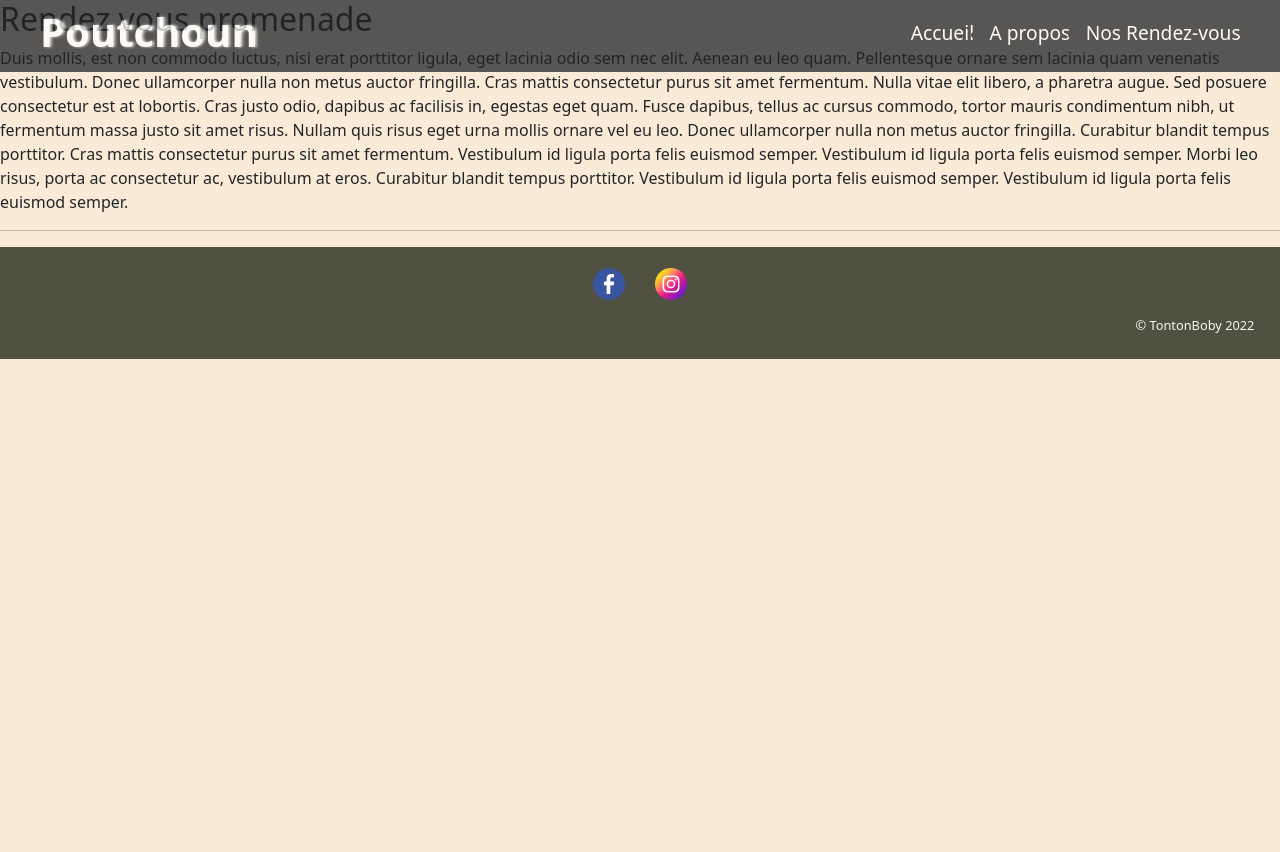
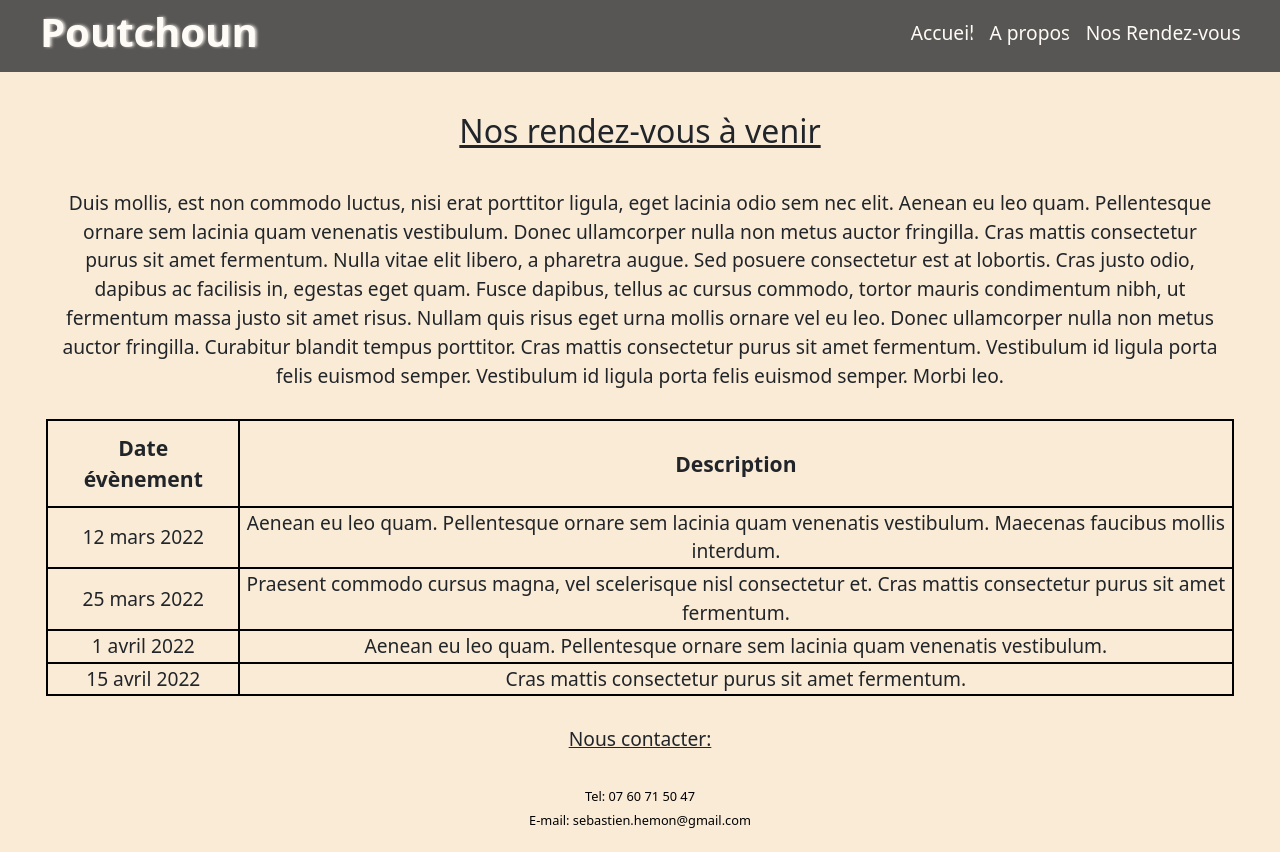
Before and after one commit to Tontonboby/Site-First-Eval, a PHP site: page /NosRendezVous.html in a window 1280 px wide. Shown: the top 852 px of the page. Before the commit the page ends 359 px from the top, so only its background shows below. Run offline with PHP 8.4, Linux system fonts and the light colour scheme.

Commit message:
modification esthetique accueil-a propos- Nos rdv

```diff
--- a/A_propos.css
+++ b/A_propos.css
@@ -99,6 +99,7 @@ footer {
   background-color: #515142;
   width: 100%;
   height: 10vh;
+
 }
 
 .Footer_socialMedia {
--- a/NosRendezVous.css
+++ b/NosRendezVous.css
@@ -20,7 +20,8 @@ header {
 }
 
 .navbar {
-  position: sticky;
+  position: fixed;
+  top: 0;
   width: 100vw;
   opacity: 0.75;
 }
@@ -48,33 +49,38 @@ li a {
   margin-right: 0.8em;
 }
 
-/* IMAGE PRINCIPALE */
-
-body #image_main {
-  background: url(assets/Chouquette-mobile.jpg) no-repeat fixed 0% 0%;
-  background-position: top 0%;
-  /* display: flex;
-  align-items: center; */
-  background-size: 100%;
-  height: 65vh;
-  padding-top: 0px;
+main {
+  margin-top: 5em;
+  padding: 0.5em;
+  text-align: center;
 }
 
-.presentation h2 {
-  margin-top: 1.5em;
-  margin-bottom: 0.5rem;
-  font-weight: 500;
-  line-height: 1.2;
-  display: flex;
-  justify-content: center;
+h2 {
+  text-align: center;
+  text-decoration: underline;
+  margin-top: 1em;
+  margin-bottom: 1.2em;
 }
 
-.presentation p {
-  text-align: center;
-  padding: 1.5em 1.5em;
+p {
+  font-size: 0.6em;
+  margin: 1.5em;
 }
 
-/* FOOTER */
+.evenement {
+  margin-top: 3em;
+}
+
+table {
+  font-size: 0.6em;
+  margin: 1.5em;
+}
+th {
+  border: 0.5px solid black;
+}
+tr td {
+  border: 0.5px solid black;
+}
 
 .contact {
   text-align: center;
@@ -93,27 +99,22 @@ body #image_main {
 
 .map {
   display: flex;
-  text-align: center;
-  margin-top: 2em;
-  margin: 1em 1em;
+  justify-content: center;
+  margin: 1.5em 1.5em;
 }
 
-hr {
-  width: 50% 50%;
+/* FOOTER */
+footer {
+  background-color: #515142;
+  width: 100%;
+  height: 10vh;
 }
 
 .Footer_socialMedia {
   text-align: center;
-  padding: 1px;
+  padding-top: 0.5em;
 }
 
-footer {
-  background-color: #515142;
-  width: 100%;
-  height: 10vh;
-  position: absolute;
-  bottom: 0;
-}
 
 .Footer_socialMedia a img {
   text-align: center;
@@ -131,3 +132,101 @@ footer {
   margin-right: 2em;
   margin-top: 0.2em;
 }
+
+/* Mode tablette */
+
+@media screen and (min-width: 810px) {
+
+  .navbar {
+    align-items: self-end;
+    padding-right: 1.5em;
+  }
+
+  h1 ul li {
+    color: white;
+    list-style-type: none;
+    display: flex;
+    text-align: center;
+    margin: 1.5em;
+  }
+
+  li a {
+    text-decoration: none;
+    color: white;
+    font-size: 1em;
+    margin-right: 0.8em;
+  }
+
+  ul {
+    display: flex;
+  }
+
+  main {
+    margin-top: 3em;
+    padding: 2em;
+    text-align: center;
+  }
+
+  p {
+    font-size: 1.2em;
+    margin: 1.5em;
+  }
+
+  .evenement {
+    display: grid;
+    justify-content: center;
+  }
+
+  table {
+    font-size: 0.6em;
+    margin: 1.5em;
+  }
+  th {
+    border: 1px solid black;
+    font-size: 1.5em;
+    font-weight: bold;
+    padding: 0.5em;
+  }
+  tr td {
+    border: 1px solid black;
+    font-size: 1.5em;
+  }
+
+  .copyright {
+    font-size: 0.8em;
+  }
+}
+
+/* Mode ecran pc  */
+
+@media screen and (min-width: 1080px) {
+
+  li a {
+    font-size: 1.2em;
+  }
+
+  table {
+    font-size: 0.6em;
+    margin: 1.5em;
+  }
+  th {
+    border: 2px solid black;
+    font-size: 2.2em;
+    font-weight: bold;
+    padding: 0.5em;
+  }
+  tr td {
+    border: 2px solid black;
+    font-size: 2em;
+  }
+
+  footer {
+    background-color: #515142;
+    width: 100%;
+    height: 14vh;
+  }
+
+  .copyright {
+    font-size: 0.8em;
+  }
+}
--- a/NosRendezVous.html
+++ b/NosRendezVous.html
@@ -7,8 +7,9 @@
     <meta name="viewport" content="width=device-width, initial-scale=1.0">
     <title>Mon premier site</title>
     <link rel="shortcut icon" href="assets/pngegg.png">
+    <link href='https://fonts.googleapis.com/css?family=Ubuntu:400,500,700' rel='stylesheet' type='text/css'>
     <link rel="stylesheet" href="bootstrap.min.css">
-    <link rel="stylesheet" href="styles.css">
+    <link rel="stylesheet" href="NosRendezVous.css">
 </head>
 
 <body>
@@ -26,7 +27,7 @@
 
     <main>
         <section>
-            <h2>Rendez vous promenade</h2>
+            <h2>Nos rendez-vous à venir</h2>
             <p>Duis mollis, est non commodo luctus, nisi erat porttitor ligula, eget lacinia odio sem nec elit. Aenean
                 eu
                 leo quam. Pellentesque ornare sem lacinia quam venenatis vestibulum. Donec ullamcorper nulla non metus
@@ -40,14 +41,46 @@
                 fringilla. Curabitur blandit tempus porttitor. Cras mattis consectetur purus sit amet fermentum.
 
                 Vestibulum id ligula porta felis euismod semper. Vestibulum id ligula porta felis euismod semper. Morbi
-                leo
-                risus, porta ac consectetur ac, vestibulum at eros. Curabitur blandit tempus porttitor. Vestibulum id
-                ligula
-                porta felis euismod semper. Vestibulum id ligula porta felis euismod semper.</p>
+                leo.</p>
+        </section>
+
+        <table class="evenement">
+            <tbody>
+                <tr>
+                    <th>Date évènement</th>
+                    <th>Description</th>
+                </tr>
+                <tr>
+                    <td>12 mars 2022</td>
+                    <td>Aenean eu leo quam. Pellentesque ornare sem lacinia quam venenatis vestibulum. Maecenas faucibus
+                        mollis interdum.</td>
+                <tr>
+                <tr>
+                    <td>25 mars 2022</td>
+                    <td>Praesent commodo cursus magna, vel scelerisque nisl consectetur et. Cras mattis consectetur
+                        purus sit amet fermentum.</td>
+                </tr>
+                <td>1 avril 2022</td>
+                <td>Aenean eu leo quam. Pellentesque ornare sem lacinia quam venenatis vestibulum.</td>
+                <tr>
+                    <td>15 avril 2022</td>
+                    <td>Cras mattis consectetur purus sit amet fermentum.</td>
+                </tr>
+            </tbody>
+        </table>
+        <div class="contact">
+            <p>Nous contacter:</p>
+            <a href="tel:06 00 00 00 00">Tel: 07 60 71 50 47</a>
+            </br>
+            <a href="mailto:sebastien.hemon@gmail.com">E-mail: sebastien.hemon@gmail.com</a>
+        </div>
+        <section class="map">
+            <iframe
+                src="https://www.google.com/maps/embed?pb=!1m18!1m12!1m3!1d2901.892475547037!2d-0.40784048452871124!3d43.33743902913327!2m3!1f0!2f0!3f0!3m2!1i1024!2i768!4f13.1!3m3!1m2!1s0xd564584fd28da33%3A0x8fbf232b5161ed74!2sEspace%20des%20Carolins!5e0!3m2!1sfr!2sfr!4v1648420967998!5m2!1sfr!2sfr"
+                width="600" height="450" style="border:0;" allowfullscreen="" loading="lazy"
+                referrerpolicy="no-referrer-when-downgrade"></iframe>
         </section>
     </main>
-
-    <hr>
 
     <footer>
         <div class="Footer_socialMedia">
--- a/styles.css
+++ b/styles.css
@@ -59,7 +59,7 @@ body #image_main {
 }
 
 .presentation h2 {
-  margin-top: 1.5em;
+  margin-top: 1em;
   margin-bottom: 0.5rem;
   font-weight: 500;
   line-height: 1.2;
@@ -74,31 +74,6 @@ body #image_main {
 }
 
 /* FOOTER */
-
-.contact {
-  text-align: center;
-  list-style-type: none;
-}
-
-.contact p {
-  text-decoration: underline;
-}
-
-.contact a {
-  text-decoration: none;
-  color: black;
-  font-size: 0.8em;
-}
-
-.map {
-  display: flex;
-  justify-content: center;
-  margin: 1.5em 1.5em;
-}
-
-hr {
-  width: 50% 50%;
-}
 
 .Footer_socialMedia {
   text-align: center;
```
Also changed, not shown: Index.html (+16 -24 lines).
